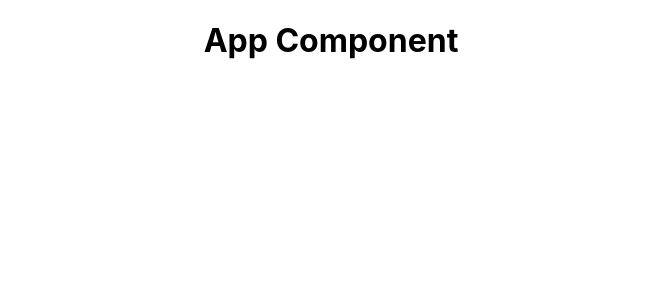
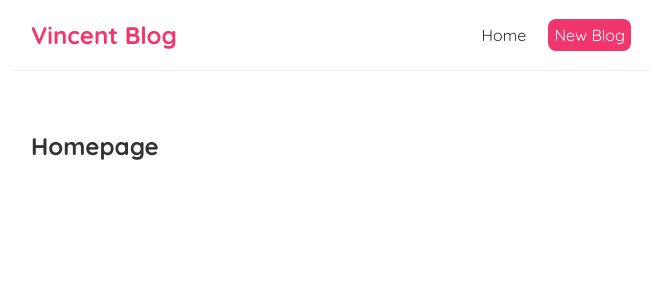
Before and after one commit to JVRPascua/vincent-blog, a React (Create React App) app: page / in a window 1280 px wide. Shown: the top 300 px of the page, without its empty margins (309-971 px from the left). Built offline with nearby package versions, Linux system fonts and the light colour scheme.

Commit message:
Added some css styling to buttons and text

```diff
--- a/src/App.css
+++ /dev/null
@@ -1,38 +0,0 @@
-.App {
-  text-align: center;
-}
-
-.App-logo {
-  height: 40vmin;
-  pointer-events: none;
-}
-
-@media (prefers-reduced-motion: no-preference) {
-  .App-logo {
-    animation: App-logo-spin infinite 20s linear;
-  }
-}
-
-.App-header {
-  background-color: #282c34;
-  min-height: 100vh;
-  display: flex;
-  flex-direction: column;
-  align-items: center;
-  justify-content: center;
-  font-size: calc(10px + 2vmin);
-  color: white;
-}
-
-.App-link {
-  color: #61dafb;
-}
-
-@keyframes App-logo-spin {
-  from {
-    transform: rotate(0deg);
-  }
-  to {
-    transform: rotate(360deg);
-  }
-}
--- a/src/App.js
+++ b/src/App.js
@@ -1,11 +1,15 @@
 
-import './App.css';
+import Navbar from './Navbar';
+import Home from './Home';
 
 function App() {
+
+
   return (
     <div className="App">
+      <Navbar />
       <div className="content">
-        <h1>App Component</h1>
+        <Home />
       </div>
     </div>
   );
--- /dev/null
+++ b/src/Home.js
@@ -0,0 +1,9 @@
+const Home = () => {
+    return (
+        <div className="home">
+            <h2>Homepage</h2>
+        </div>
+     );
+}
+
+export default Home;
--- /dev/null
+++ b/src/Navbar.js
@@ -0,0 +1,17 @@
+const Navbar = () => {
+    return (
+        <nav className="navbar">
+            <h1>Vincent Blog</h1>
+            <div className="links">
+                <a href="/">Home</a>
+                <a href="/create" style={{
+                    color: "white",
+                    backgroundColor: '#f1356d',
+                    borderRadius: '8px'
+                }}>New Blog</a>
+            </div>
+        </nav>
+     );
+}
+
+export default Navbar;
--- a/src/index.css
+++ b/src/index.css
@@ -1,13 +1,35 @@
-body {
+@import url('https://fonts.googleapis.com/css2?family=Quicksand:wght@300;400;500;600;700&display=swap');
+
+/* base styles */
+* {
   margin: 0;
-  font-family: -apple-system, BlinkMacSystemFont, 'Segoe UI', 'Roboto', 'Oxygen',
-    'Ubuntu', 'Cantarell', 'Fira Sans', 'Droid Sans', 'Helvetica Neue',
-    sans-serif;
-  -webkit-font-smoothing: antialiased;
-  -moz-osx-font-smoothing: grayscale;
+  font-family: "Quicksand";
+  color: #333;
 }
-
-code {
-  font-family: source-code-pro, Menlo, Monaco, Consolas, 'Courier New',
-    monospace;
+.navbar {
+  padding: 20px;
+  display: flex;
+  align-items: center;
+  max-width: 600px;
+  margin: 0 auto;
+  border-bottom: 1px solid #f2f2f2;
 }
+.navbar h1 {
+  color: #f1356d;
+}
+.navbar .links {
+  margin-left: auto;
+}
+.navbar a {
+  margin-left: 16px;
+  text-decoration: none;
+  padding: 6px;
+}
+.navbar a:hover {
+  color: #f1356d;
+}
+.content {
+  max-width: 600px;
+  margin: 40px auto;
+  padding: 20px;
+}
```
